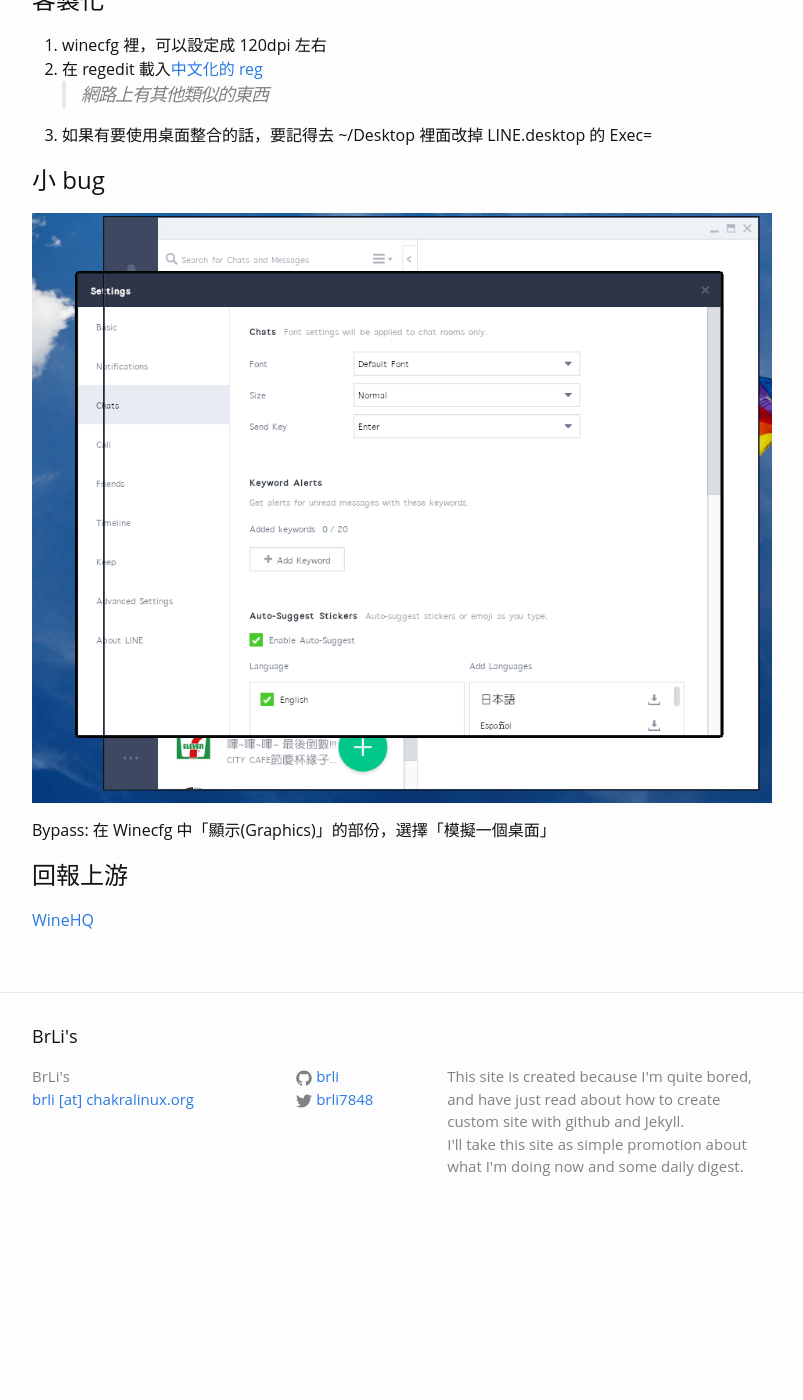
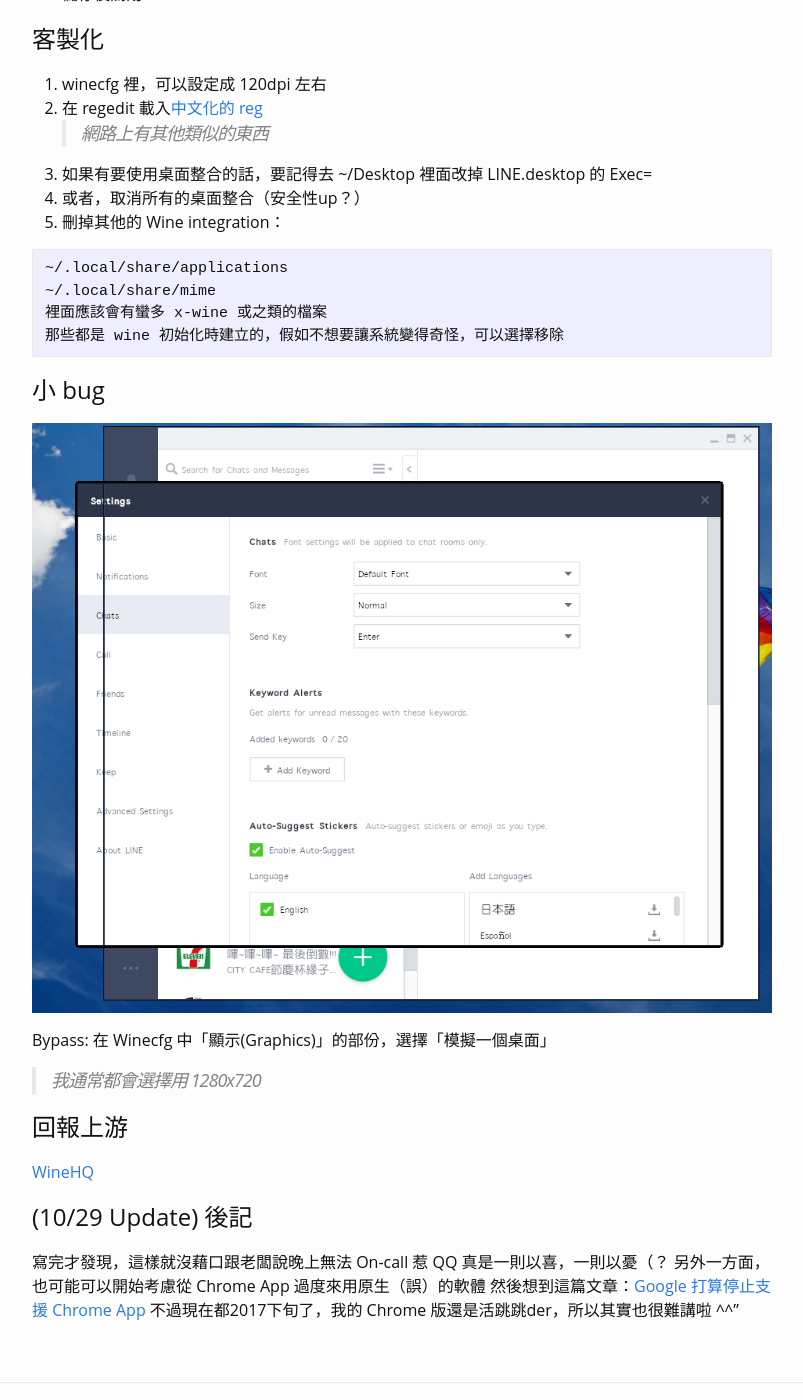
Before and after one commit to Brli/brli.github.io, a Jekyll site: the page built from _posts/2017-10-23-linux-wine-line.markdown, in a window 1280 px wide and 1400 px high, scrolled down 1972 px. Shown: the whole window, without its empty margins (238-1041 px from the left). Built offline with Jekyll 4.4.1, drawn with Linux system fonts in a browser that asks for light colours; comment, search, counter and statistics services are not loaded; before the commit the page ends 3210 px from its top, so only the background shows below that; some of the changed text lies outside the part shown.

Commit message:
wine-line: update some customization

````diff
--- a/_posts/2017-10-23-linux-wine-line.markdown
+++ b/_posts/2017-10-23-linux-wine-line.markdown
@@ -6,6 +6,7 @@
 ---
 
 TL;DR
+
   遇到 i18n 問題， `LC_ALL=en_US.UTF8` 下去就對了！
 
 Brief Look
@@ -62,6 +63,15 @@
 2. 在 regedit 載入[中文化的 reg](https://gist.github.com/Brli/355f275a5967e82fa044470f6a85d2a0)
 > 網路上有其他類似的東西
 3. 如果有要使用桌面整合的話，要記得去 ~/Desktop 裡面改掉 LINE.desktop 的 Exec=
+4. 或者，取消所有的桌面整合（安全性up？）
+5. 刪掉其他的 Wine integration：
+
+```
+~/.local/share/applications
+~/.local/share/mime
+裡面應該會有蠻多 x-wine 或之類的檔案
+那些都是 wine 初始化時建立的，假如不想要讓系統變得奇怪，可以選擇移除
+```
 
 # 小 bug
 
@@ -69,6 +79,16 @@
 
 Bypass: 在 Winecfg 中「顯示(Graphics)」的部份，選擇「模擬一個桌面」
 
+> 我通常都會選擇用 1280x720
+
 # 回報上游
 
 [WineHQ](https://appdb.winehq.org/objectManager.php?sClass=version&iId=35664)
+
+# (10/29 Update) 後記
+
+寫完才發現，這樣就沒藉口跟老闆說晚上無法 On-call 惹 QQ
+真是一則以喜，一則以憂（？
+另外一方面，也可能可以開始考慮從 Chrome App 過度來用原生（誤）的軟體
+然後想到這篇文章：[Google 打算停止支援 Chrome App](https://www.theverge.com/2016/8/19/12555052/google-shutting-down-chrome-apps)
+不過現在都2017下旬了，我的 Chrome 版還是活跳跳der，所以其實也很難講啦 ^^"
````
Also changed, not shown: other parts of _posts/2017-10-23-linux-wine-line.markdown (+1 -1 lines).
